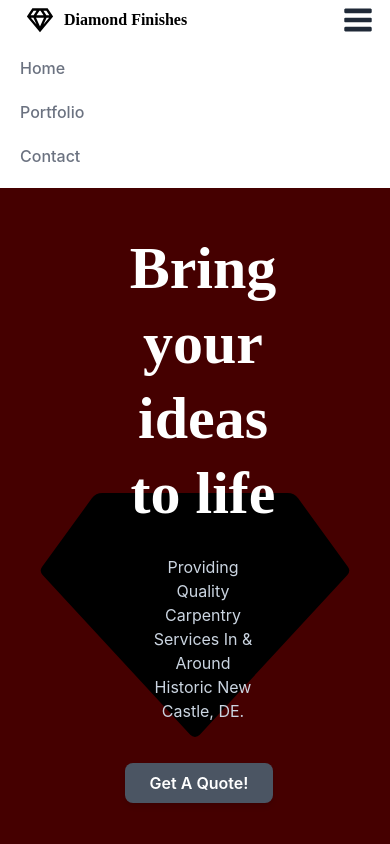
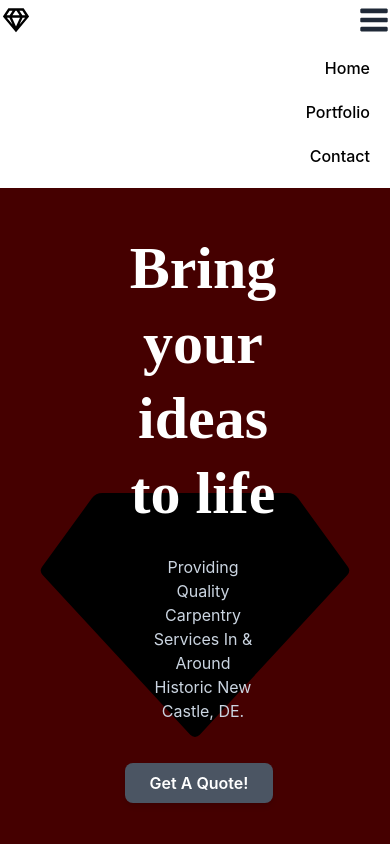
Before and after one commit to quintinchris/diamond-finishes, a React (Create React App) app: page / in a window 390 px wide. Both pictures are taken after a click on the button 358 px from the left and 20 px from the top of the page. Shown: the top 844 px of the page. Built offline with nearby package versions, Linux system fonts and the light colour scheme; no server answers.

Commit message:
fixing mobile nav styling

```diff
--- a/src/app/components/NavBar/NavBar.tsx
+++ b/src/app/components/NavBar/NavBar.tsx
@@ -8,20 +8,22 @@ export function NavBar() {
   const toggle = () => setIsOpen(!isOpen);
 
   useEffect(() => {
-    isOpen ? ref.current!.className = "block" : ref.current!.className = "hidden";
+    isOpen ? ref.current!.className = `block ease-out transition duration-500` : ref.current!.className = `hidden`;
   })
 
   return (
     <header className="sticky top-0 bg-white z-10 backdrop-filter backdrop-blur-lg bg-opacity-30 firefox:bg-opacity-90">
-      <div className="max-w-7xl mx-auto pl-6 pr-4">
+      <div className="max-w-7xl mx-auto lg:pl-6 lg:pr-4 sm:pl-2 sm:pr-2">
         <div className="flex items-center justify-between h-10">
           <div className="w-full justify-between flex items-center">
-            <a className="flex flex-shrink-0 justify-between" href="/">
-              <GrDiamond color="black" className="h-7 w-8"/>
-              <span className="pl-2 my-auto font-['Poppins'] font-semibold text-black">
+            <div className="flex flex-shrink-0 justify-between">
+              <a href="/">
+                <GrDiamond color="black" className="h-7 w-8" />
+              </a>
+              <span className="hidden md:block pl-2 my-auto font-['Poppins'] font-semibold text-black">
                 Diamond Finishes
               </span>
-            </a>
+            </div>
             <div className="hidden md:block">
               <div className="ml-10 flex items-baseline space-x-4">
                 <a
@@ -46,7 +48,10 @@ export function NavBar() {
             </div>
           </div>
           <div className="-mr-2 flex md:hidden">
-            <button onClick={toggle} className="text-gray-800 dark:text-white hover:text-gray-300 inline-flex items-center justify-center p-2 rounded-md focus:outline-none">
+            <button
+              onClick={toggle}
+              className="text-gray-800 dark:text-white inline-flex items-center justify-center p-2 rounded-md focus:outline-none"
+            >
               <svg
                 width="20"
                 height="20"
@@ -62,21 +67,21 @@ export function NavBar() {
         </div>
       </div>
       <div ref={ref} className="hidden">
-        <div className="px-2 pt-2 pb-3 space-y-1 sm:px-3">
+        <div className="px-2 pt-2 pb-3 space-y-1 sm:px-3 grid col-auto justify-end text-right">
           <a
-            className="text-gray-500 hover:text-gray-800 block px-3 py-2 rounded-md text-base font-medium"
+            className="text-black hover:text-gray-800 block px-3 py-2 rounded-md text-base font-medium"
             href="/"
           >
             Home
           </a>
           <a
-            className="text-gray-500 hover:text-gray-800 block px-3 py-2 rounded-md text-base font-medium"
+            className="text-black hover:text-gray-800 block px-3 py-2 rounded-md text-base font-medium"
             href="/portfolio"
           >
             Portfolio
           </a>
           <a
-            className="text-gray-500 hover:text-gray-800 block px-3 py-2 rounded-md text-base font-medium"
+            className="text-black hover:text-gray-800 block px-3 py-2 rounded-md text-base font-medium"
             href="/contact"
           >
             Contact
```
